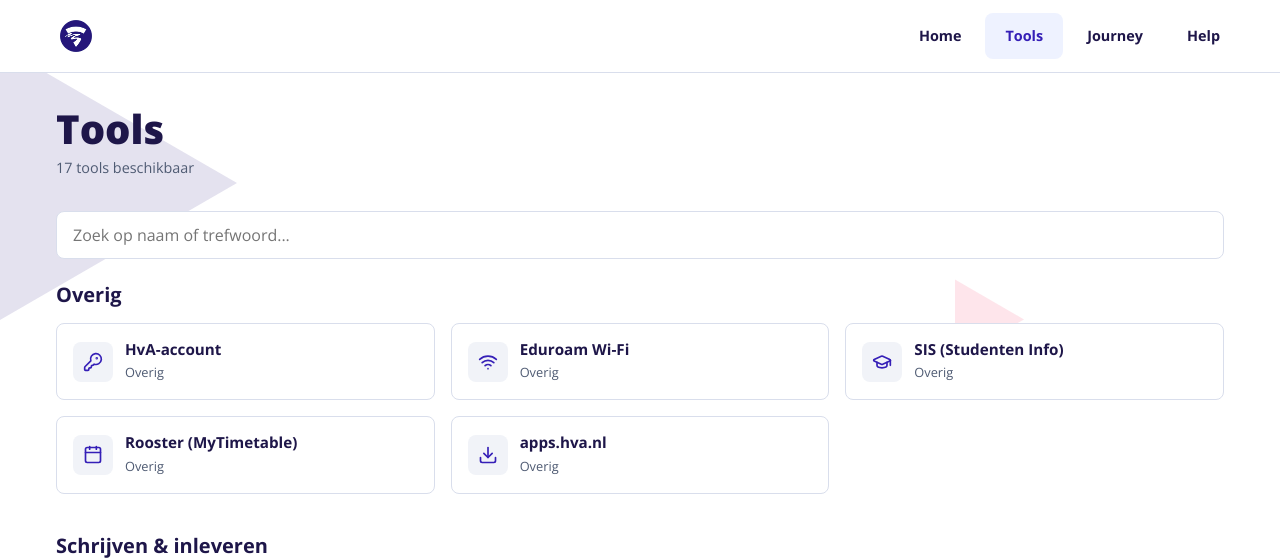
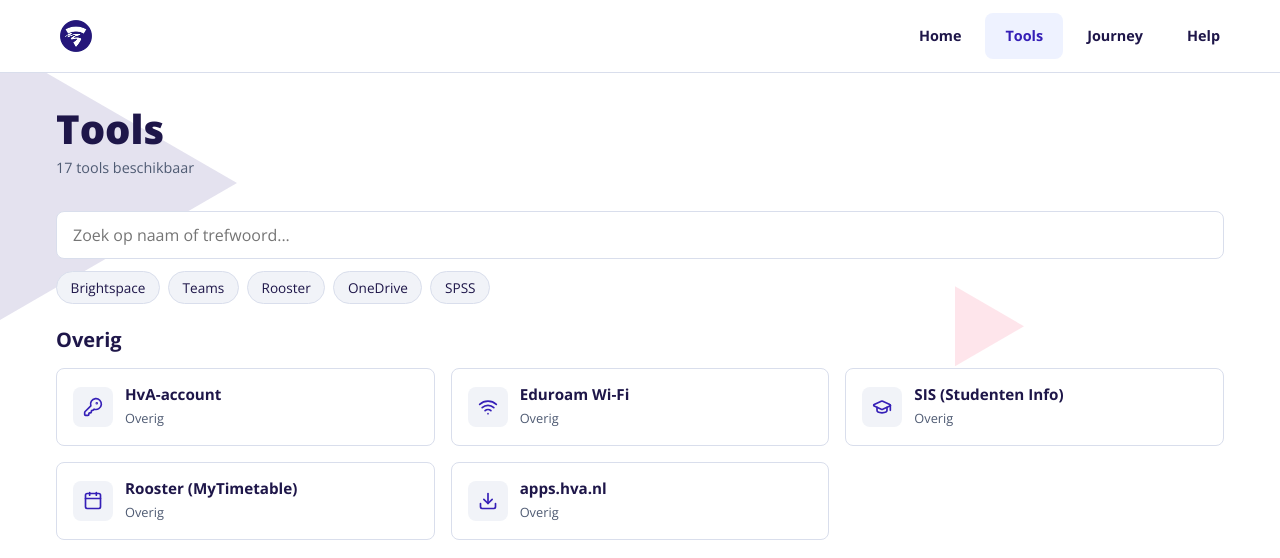
Before and after one commit to TBSKR/student-hub, a Flask app: page /tools in a window 1280 px wide. Shown: the top 558 px of the page. Run offline with Flask 3, Linux system fonts and the light colour scheme.

Commit message:
Snelknoppen voor populaire zoektermen
- Brightspace, Teams, Rooster, OneDrive, SPSS
- Pill-vormige knoppen onder zoekbalk
- Active state bij klikken

```diff
--- a/app/static/css/style.css
+++ b/app/static/css/style.css
@@ -338,6 +338,30 @@ footer {
     border-color: var(--hva-marine);
 }
 
+.zoek-snelknoppen {
+    display: flex;
+    flex-wrap: wrap;
+    gap: 0.5rem;
+    margin-top: 0.75rem;
+}
+
+.snelknop {
+    padding: 0.4rem 0.85rem;
+    font-size: 0.85rem;
+    font-family: inherit;
+    background-color: var(--hva-grijs);
+    color: var(--hva-tekst);
+    border: 1px solid var(--hva-border);
+    border-radius: 2rem;
+    cursor: pointer;
+}
+
+.snelknop:active {
+    background-color: var(--hva-marine);
+    color: var(--hva-wit);
+    border-color: var(--hva-marine);
+}
+
 .tools-categorie {
     margin-bottom: 2.5rem;
 }
--- a/app/templates/tools/index.html
+++ b/app/templates/tools/index.html
@@ -8,6 +8,13 @@
 
   <div class="tools-zoek">
     <input type="text" id="zoek-input" class="zoek-input" placeholder="Zoek op naam of trefwoord...">
+    <div class="zoek-snelknoppen">
+      <button class="snelknop" type="button">Brightspace</button>
+      <button class="snelknop" type="button">Teams</button>
+      <button class="snelknop" type="button">Rooster</button>
+      <button class="snelknop" type="button">OneDrive</button>
+      <button class="snelknop" type="button">SPSS</button>
+    </div>
   </div>
 
   {% for categorie_key, categorie_tools in tools_per_categorie.items() %}
```
